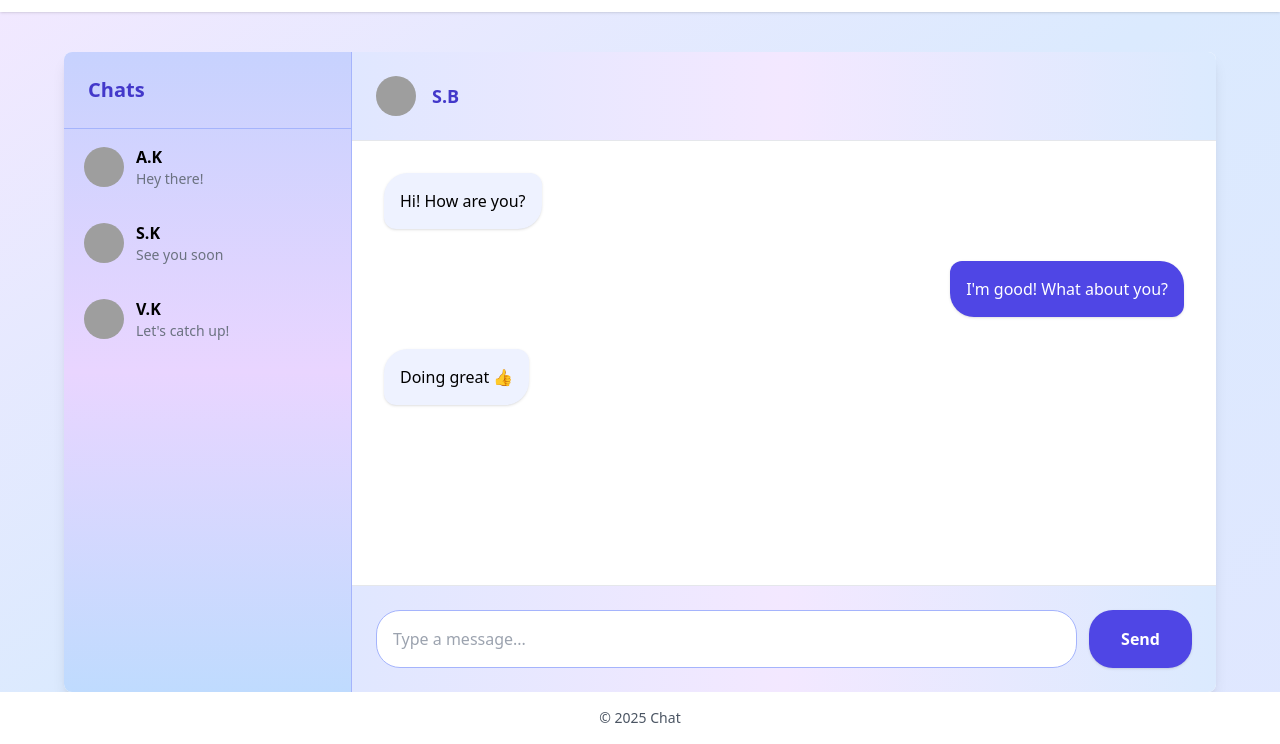
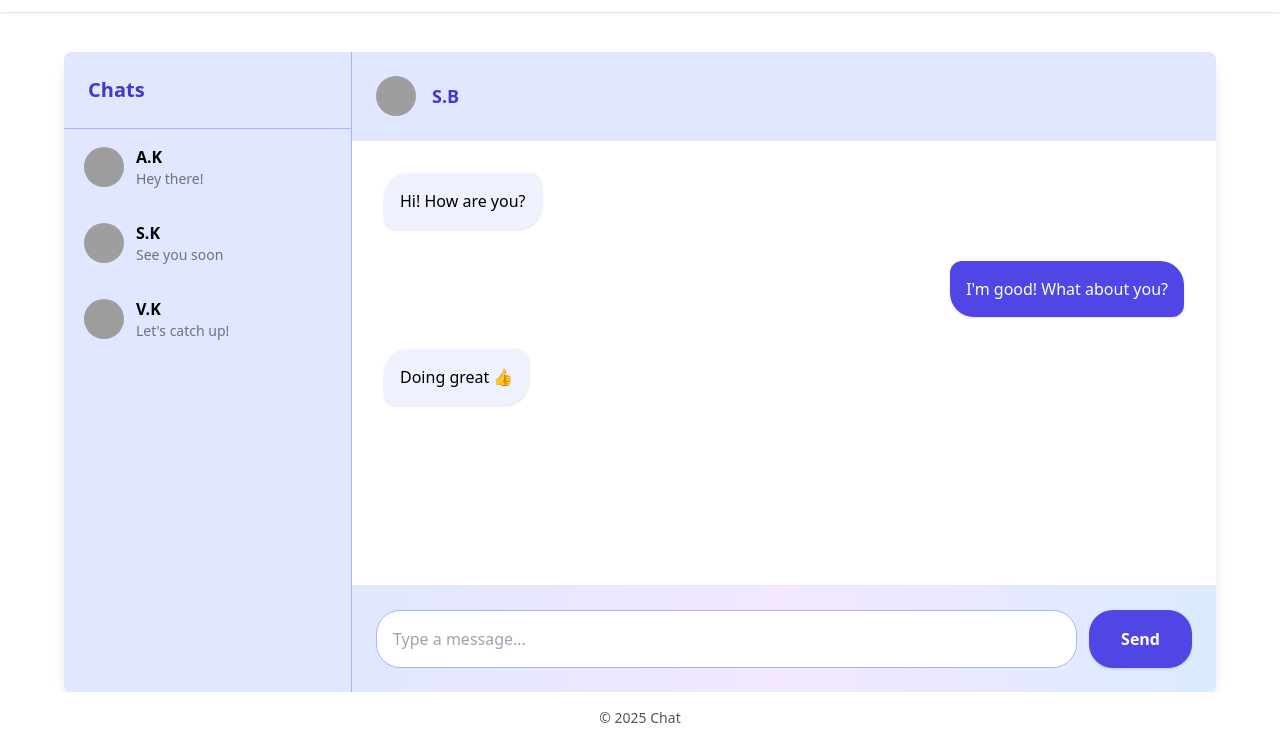
Before and after one commit to SOWBARAN-H/Chat_UI, a plain HTML site: page index.html in a window 1280 px wide. Shown: the part 56-800 px from the top of the page. Drawn offline with nearby package versions, Linux system fonts and the light colour scheme; grey boxes are pictures that could not be loaded.

Commit message:
Unified background and sidebar colors, set all backgrounds to white

```diff
--- a/index.html
+++ b/index.html
@@ -7,7 +7,7 @@
   <script src="https://cdn.tailwindcss.com"></script>
 </head>
 
-<body class="bg-gradient-to-br from-purple-100 via-blue-100 to-indigo-100 min-h-screen">
+<body class="bg-white min-h-screen">
 
 <nav class="bg-white shadow flex items-center justify-between px-8 py-4">
   <h1 class="text-3xl font-extrabold text-indigo-700 tracking-wide">Chat</h1>
@@ -22,7 +22,7 @@
 
 <main class="max-w-6xl mx-auto mt-10 bg-white rounded-lg shadow-lg flex h-[80vh] overflow-hidden">
 
-  <aside class="w-1/3 md:w-1/4 bg-gradient-to-b from-indigo-200 via-purple-200 to-blue-200 border-r border-indigo-300 flex flex-col">
+  <aside class="w-1/3 md:w-1/4 bg-indigo-100 border-r border-indigo-300 flex flex-col">
     <div class="p-6 border-b border-indigo-300">
       <h2 class="font-bold text-indigo-700 text-xl">Chats</h2>
     </div>
@@ -52,7 +52,7 @@
   </aside>
 
   <section class="flex-1 flex flex-col">
-    <div class="border-b p-6 flex items-center gap-4 bg-gradient-to-r from-indigo-100 via-purple-100 to-blue-100">
+    <div class="border-b p-6 flex items-center gap-4 bg-indigo-100">
       <img src="https://i.pravatar.cc/40?img=1" class="rounded-full" id="active-chat-avatar">
       <h3 class="font-semibold text-indigo-700 text-lg" id="active-chat-name">S.B</h3>
     </div>
```
Also changed, not shown: about.html (+1 -1 lines), contacts.html (+1 -1 lines).
